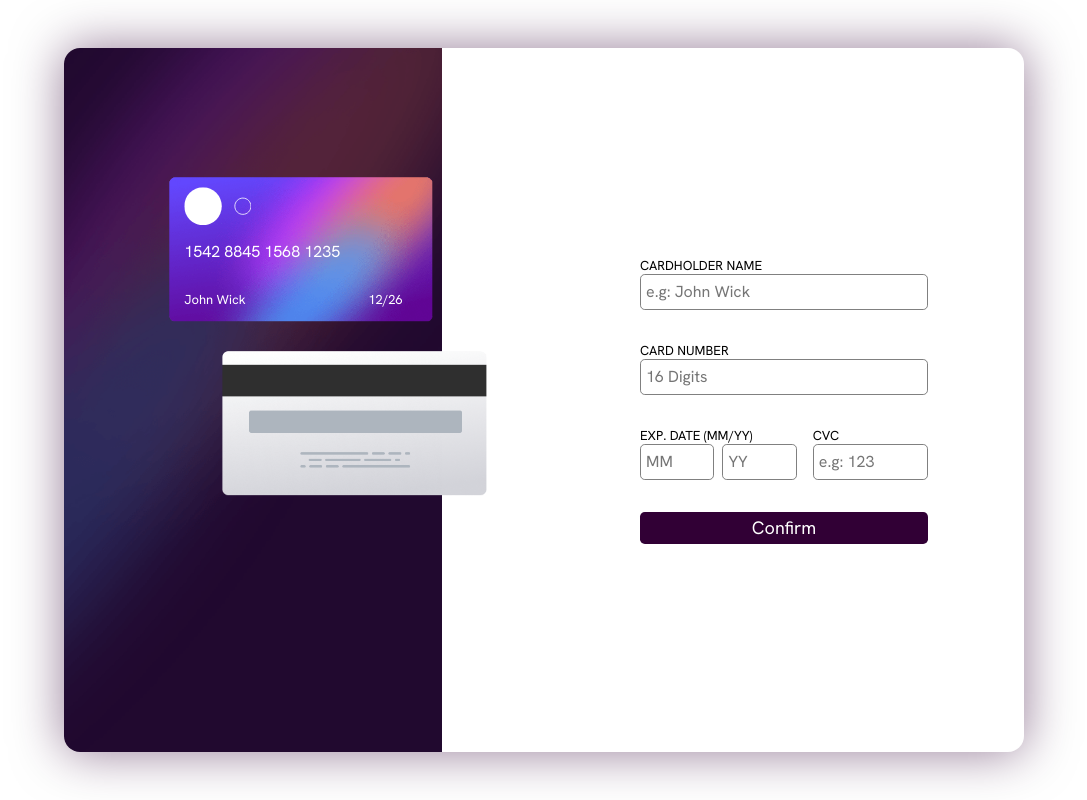
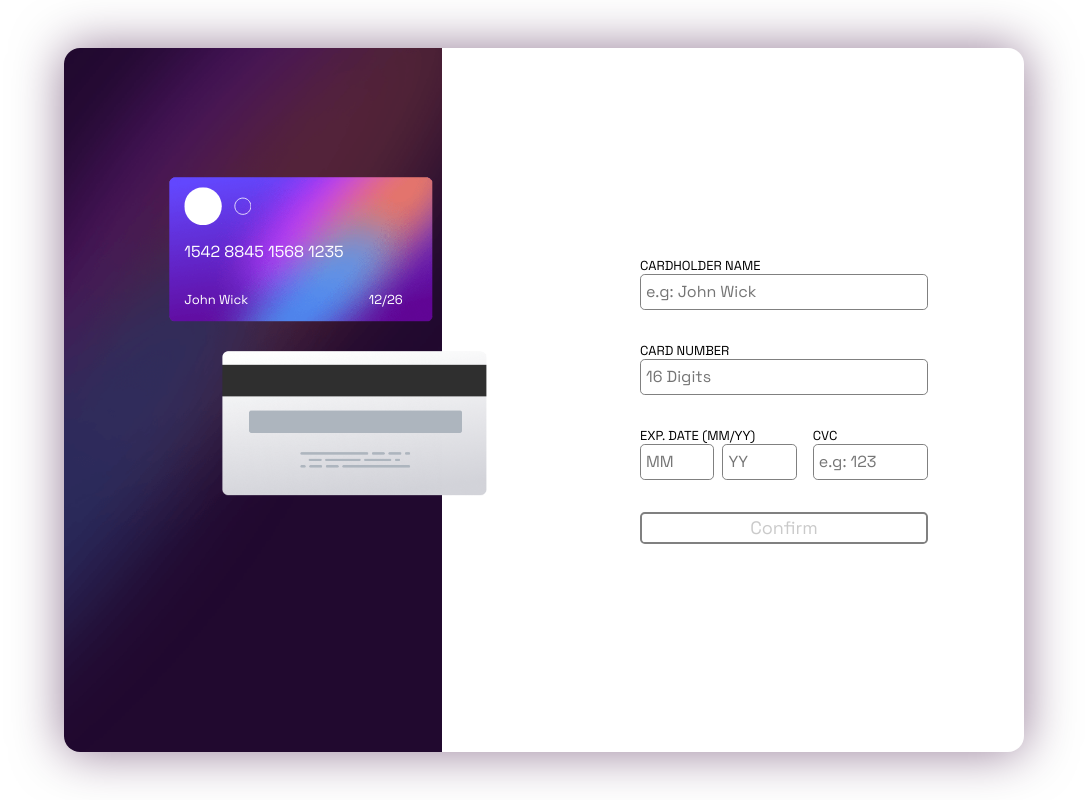
Before and after one commit to TahiryAllaoui/Interactive-Card-Details, a React (Vite) app: page / in a window 1280 px wide. Shown: the whole page, without its empty margins (96-1183 px from the left). Built offline with nearby package versions, Linux system fonts and the light colour scheme.

Commit message:
Submit button need fix

```diff
--- a/src/components/Form.tsx
+++ b/src/components/Form.tsx
@@ -1,4 +1,4 @@
-import { useEffect } from 'react';
+import { useEffect, useState } from 'react';
 import Card from '../models/card';
 import '../style/Form.scss'
 
@@ -14,6 +14,8 @@ const Form = ({ card, setCard }: { card: Card, setCard: (card: Card) => void })
     let errorCvc = document.querySelector('.cvc-error');
     let errorCvcInput = document.querySelector('#cvc');
 
+    //Button submit disponibility
+    const [submitValidity, setSubmitValidity] = useState(true);
 
     //Setting up special char
     const specialChar: RegExp = /[1234567890!@#$%^&*()=<>/?:;{}[+\]]/;
@@ -101,7 +103,7 @@ const Form = ({ card, setCard }: { card: Card, setCard: (card: Card) => void })
                     <p className="cvc-error">Number only. Can't be blank</p>
                 </div>
             </div>
-            <button type='submit' >Confirm</button>
+            <button type='submit' disabled={submitValidity}>Confirm</button>
         </div>
 
     </form>
--- a/src/style/Form.scss
+++ b/src/style/Form.scss
@@ -216,6 +216,12 @@ form {
             font-size: large;
             transition: background-color 100ms linear;
 
+            &:disabled {
+                color: rgba(32, 32, 32, 0.241);
+                border: 2px grey solid;
+                background-color: rgb(255, 255, 255);
+            }
+
             &:hover {
                 background-color: rgb(106, 5, 116);
             }
--- a/src/style/index.css
+++ b/src/style/index.css
@@ -1,6 +1,6 @@
 @font-face {
-  font-family: 'Hanken';
-  src: url('../assets/fonts/HankenGrotesk-VariableFont_wght.ttf');
+  font-family: 'Space Grotesk';
+  src: url('../assets/fonts/SpaceGrotesk-Regular.ttf');
 }
 
 
@@ -22,7 +22,7 @@
 }
 
 body {
-  font-family: 'Hanken';
+  font-family: 'Space Grotesk';
   width: 100vw;
   height: 100vh;
   margin: 0;
@@ -30,5 +30,5 @@ body {
 }
 
 * {
-  font-family: 'Hanken';
+  font-family: 'Space Grotesk';
 }
```
Also changed, not shown: src/assets/fonts/SpaceGrotesk-Regular.ttf (added).
